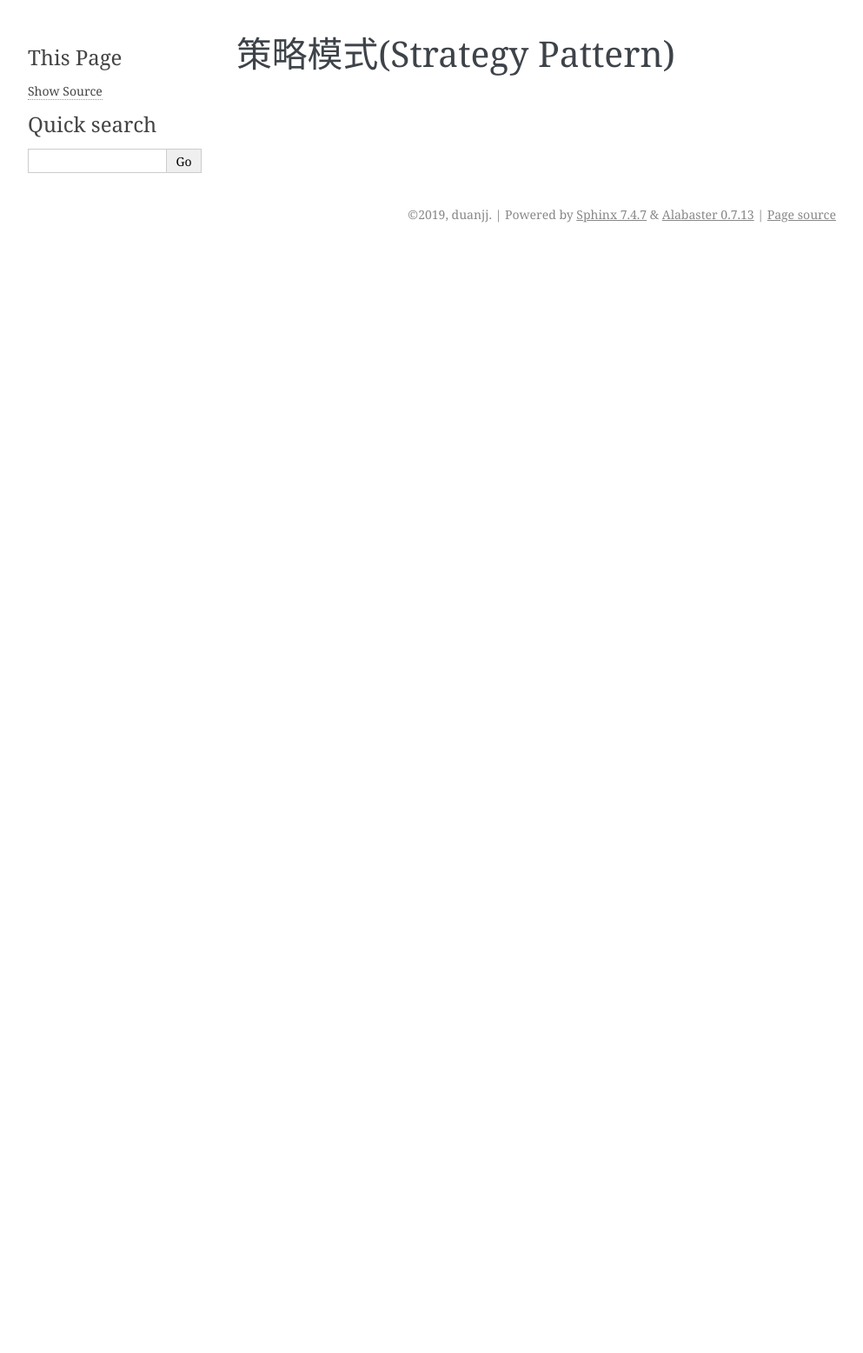
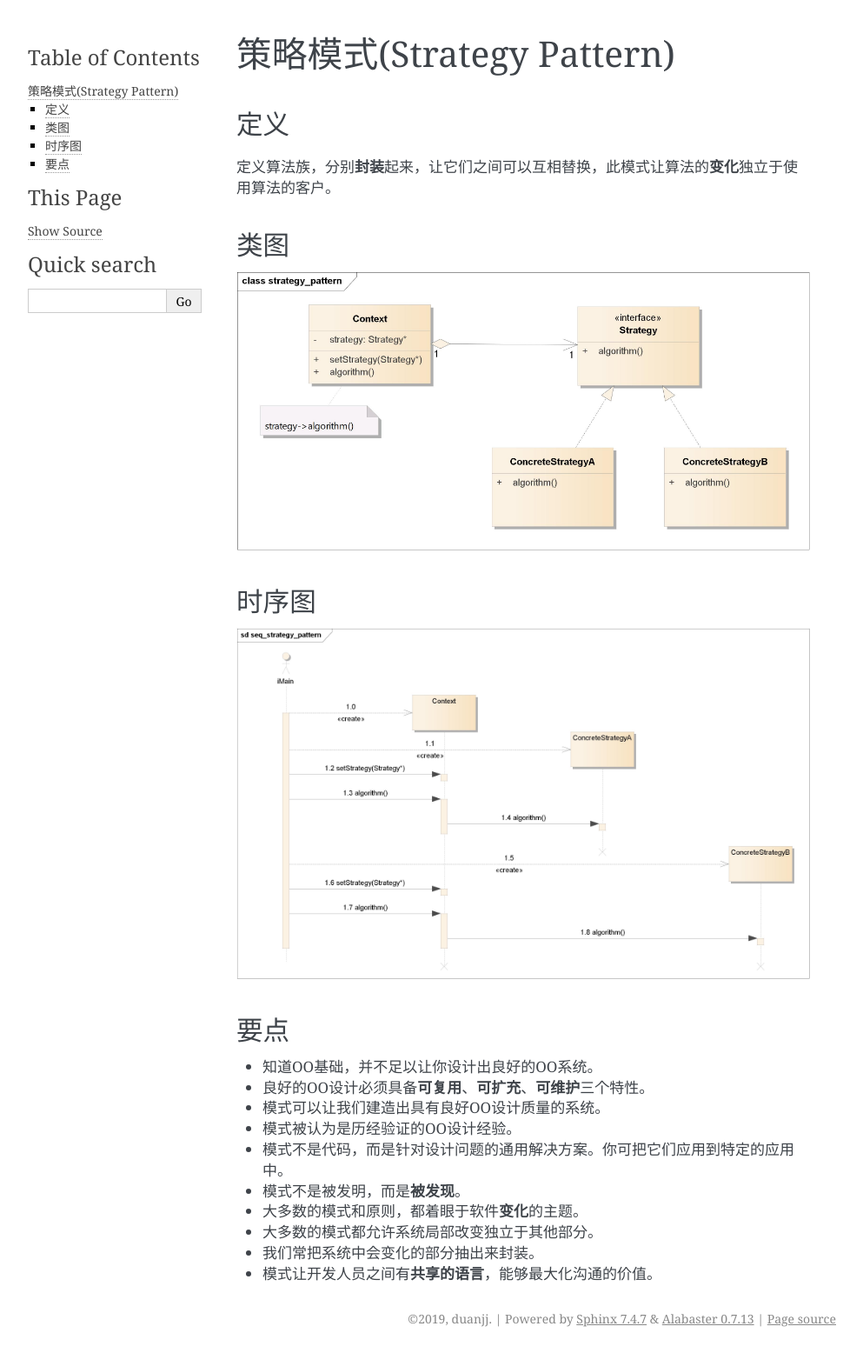
Before and after one commit to duanjj0929/head_first_design_patterns, a Sphinx documentation site: the page built from source/_chapter/oo_patterns/01_strategy_pattern.rst, in a window 1280 px wide. Shown: the whole page at 87% size, without its empty margins (148-1141 px from the left). Built offline with Sphinx 7.4.7, drawn with Linux system fonts in a browser that asks for light colours; before the commit the page ends 900 px from its top, so only the background shows below that.

Commit message:
01 策略模式(Strategy Pattern).

```diff
--- a/source/_chapter/01_oo_basics.rst
+++ b/source/_chapter/01_oo_basics.rst
@@ -1,3 +1,8 @@
 ========================================================
 OO基础
 ========================================================
+
+- 抽象
+- 封装
+- 多态
+- 继承
--- a/source/_chapter/oo_patterns/01_strategy_pattern.rst
+++ b/source/_chapter/oo_patterns/01_strategy_pattern.rst
@@ -1,3 +1,35 @@
-========================================================
+===============================
 策略模式(Strategy Pattern)
-========================================================
+===============================
+
+----------
+定义
+----------
+定义算法族，分别\ **封装**\ 起来，让它们之间可以互相替换，此模式让算法的\ **变化**\ 独立于使用算法的客户。
+
+----------
+类图
+----------
+
+.. image:: ../../_static/01_strategy_pattern.jpg
+
+----------
+时序图
+----------
+
+.. image:: ../../_static/01_seq_strategy_pattern.jpg
+
+----------
+要点
+----------
+
+- 知道OO基础，并不足以让你设计出良好的OO系统。
+- 良好的OO设计必须具备\ **可复用**\ 、\ **可扩充**\ 、\ **可维护**\ 三个特性。
+- 模式可以让我们建造出具有良好OO设计质量的系统。
+- 模式被认为是历经验证的OO设计经验。
+- 模式不是代码，而是针对设计问题的通用解决方案。你可把它们应用到特定的应用中。
+- 模式不是被发明，而是\ **被发现**\ 。
+- 大多数的模式和原则，都着眼于软件\ **变化**\ 的主题。
+- 大多数的模式都允许系统局部改变独立于其他部分。
+- 我们常把系统中会变化的部分抽出来封装。
+- 模式让开发人员之间有\ **共享的语言**\ ，能够最大化沟通的价值。
--- a/source/roadmap.rst
+++ b/source/roadmap.rst
@@ -8,3 +8,4 @@ Roadmap
 
     |    github项目搭建
     |    整个项目的框架完成
+    |    策略模式(Strategy Pattern)完成
```
Also changed, not shown: source/_chapter/02_oo_principles.rst (+10 -0 lines), source/_static/01_seq_strategy_pattern.jpg (added), source/_static/01_strategy_pattern.jpg (added), 1 other file.
